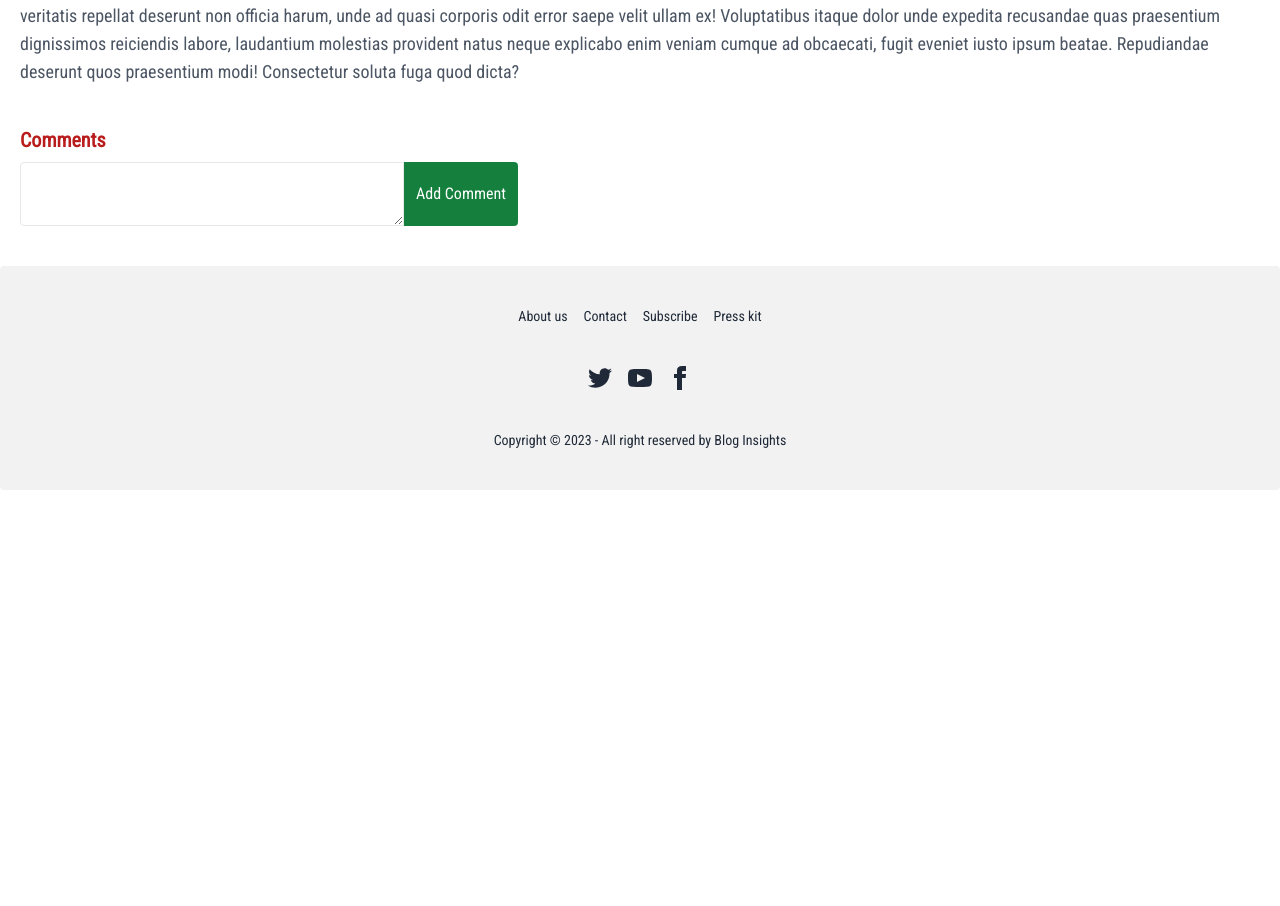
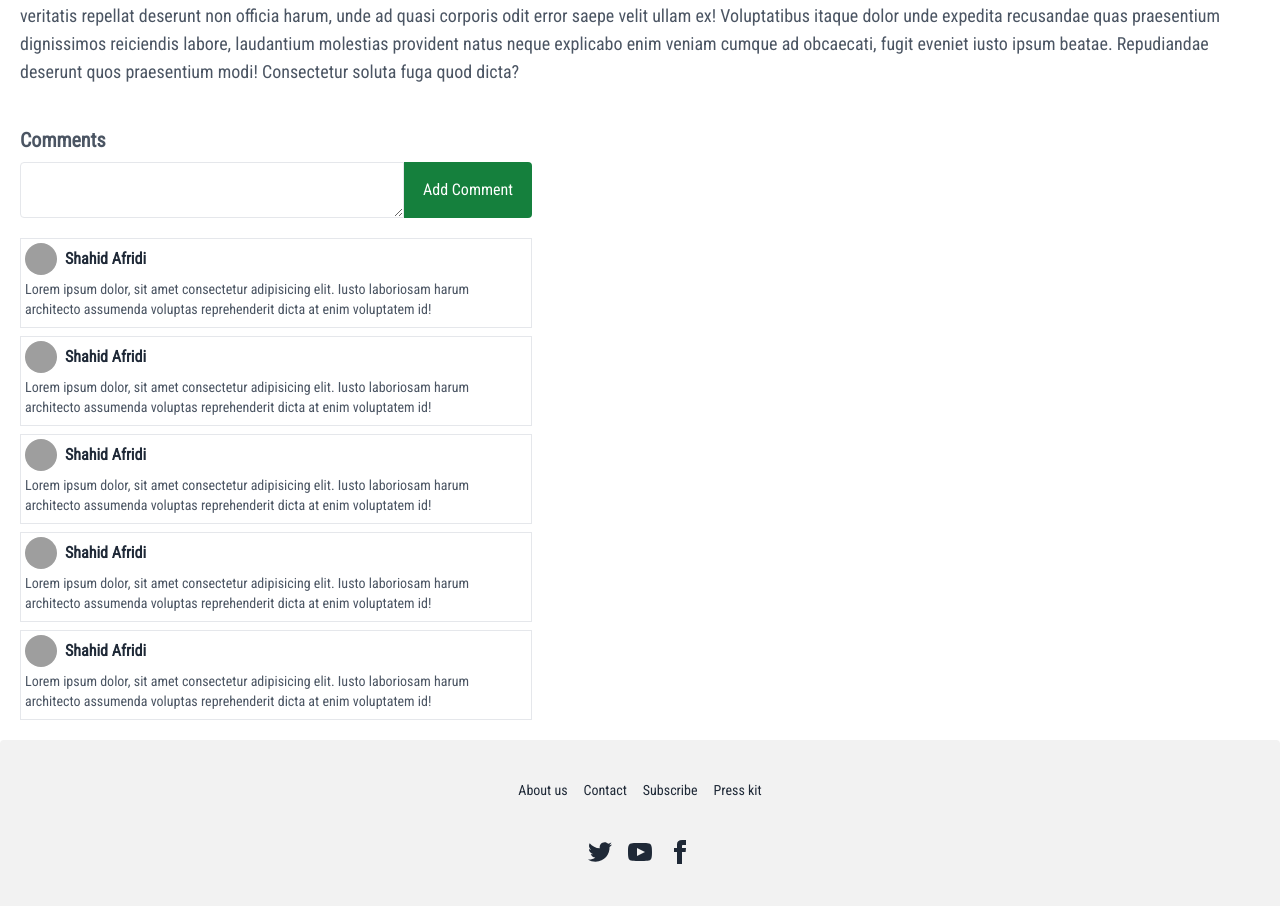
Before and after one commit to Afridi017018/Blog-Insights-Client, a React (Vite) app: page /blog-details in a window 1280 px wide. Shown: the part 1230-2136 px from the top of the page. Before the commit the page ends 1720 px from the top, so only its background shows below. Built offline with nearby package versions, Linux system fonts and the light colour scheme; grey boxes are pictures that could not be loaded.

Commit message:
designed comments

```diff
--- a/src/components/AddComment/AddComment.jsx
+++ b/src/components/AddComment/AddComment.jsx
@@ -2,13 +2,13 @@ import React from 'react';
 
 const AddComment = () => {
     return (
-        <div className='my-10'>
+        <div className='mt-10 mb-5'>
             <div className='my-2'>
-                <h2 className='text-xl font-bold text-red-700'>Comments</h2>
+                <h2 className='text-xl font-bold text-gray-600'>Comments</h2>
             </div>
             <div className='flex'>
-                <textarea className='border w-96 h-16 px-2 outline-none rounded-l'></textarea>
-                <button className='bg-green-700 text-white h-16 px-3 rounded-r'>Add Comment</button>
+                <textarea className='border h-14 w-96 px-2 outline-none rounded-l'></textarea>
+                <button className='bg-green-700 text-white h-14 w-32 px-3 rounded-r'>Add Comment</button>
             </div>
         </div>
     );
--- a/src/components/BlogInfo/BlogInfo.jsx
+++ b/src/components/BlogInfo/BlogInfo.jsx
@@ -1,5 +1,6 @@
 import React from 'react';
 import AddComment from '../AddComment/AddComment';
+import Comments from '../Comments/Comments';
 
 const BlogInfo = () => {
     return (
@@ -25,6 +26,9 @@ const BlogInfo = () => {
             <div>
                 <AddComment />
             </div>
+            <div>
+                <Comments />
+            </div>
         </div>
     );
 };
--- /dev/null
+++ b/src/components/Comment/Comment.jsx
@@ -0,0 +1,18 @@
+import React from 'react';
+
+const Comment = () => {
+    return (
+        <div className='w-[21rem] md:w-[32rem] border p-1 my-2'>
+            <div className='flex gap-2 items-center'>
+                <img className='w-8 h-8 rounded-full' src="https://lh3.googleusercontent.com/-WS_25Ri5Bjk/AAAAAAAAAAI/AAAAAAAAAAA/AML38-skTcxIe20mIbw5NS-yTtFU6tqmgQ/photo.jpg?sz=46" alt="" />
+                <p className='font-bold'>Shahid Afridi</p>
+
+            </div>
+            <div className='my-1'>
+                <p className='text-sm text-gray-600'>Lorem ipsum dolor, sit amet consectetur adipisicing elit. Iusto laboriosam harum architecto assumenda voluptas reprehenderit dicta at enim voluptatem id!</p>
+            </div>
+        </div>
+    );
+};
+
+export default Comment;
--- /dev/null
+++ b/src/components/Comments/Comments.jsx
@@ -0,0 +1,16 @@
+import React from 'react';
+import Comment from '../Comment/Comment';
+
+const Comments = () => {
+    return (
+        <div>
+            <Comment />
+            <Comment />
+            <Comment />
+            <Comment />
+            <Comment />
+        </div>
+    );
+};
+
+export default Comments;
```
